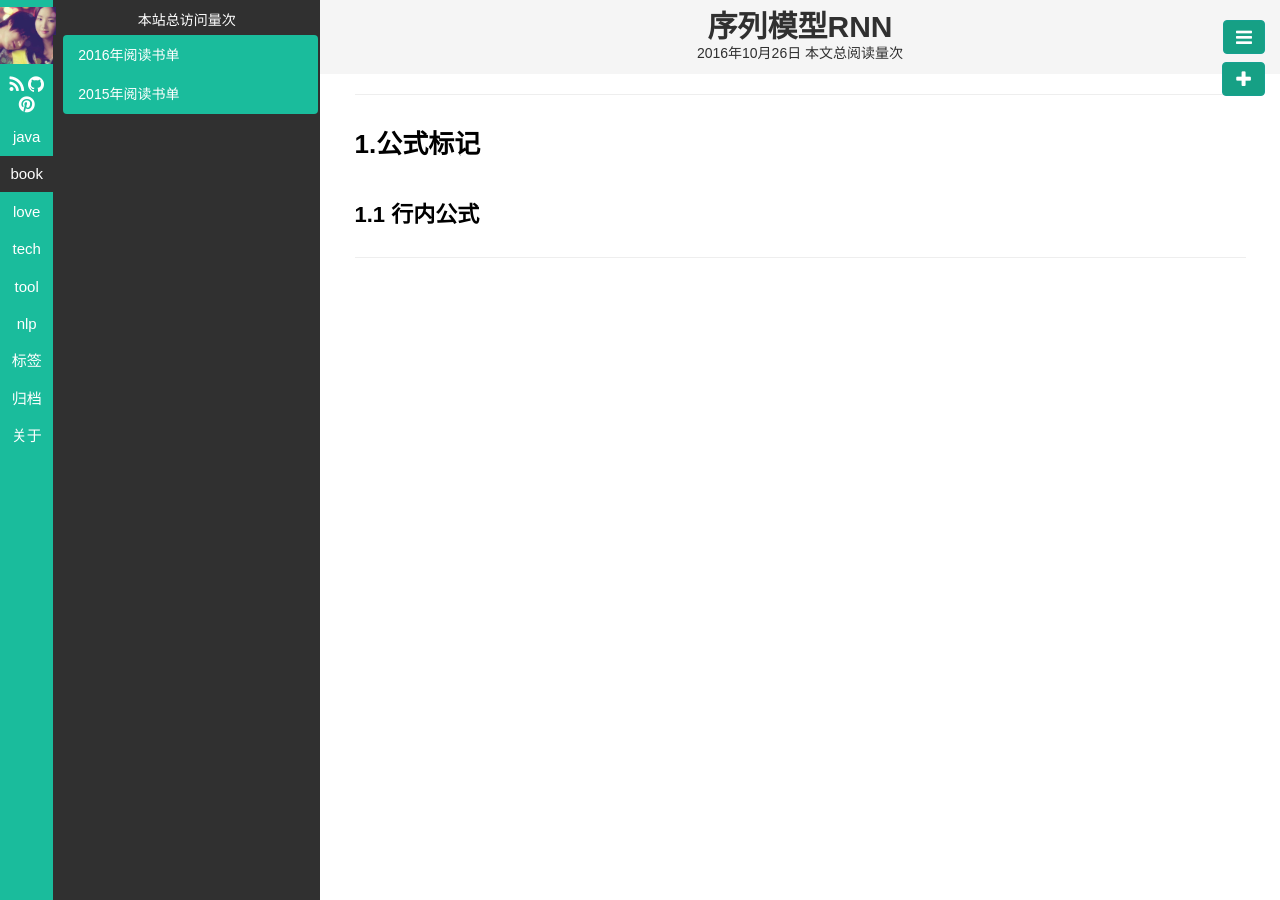
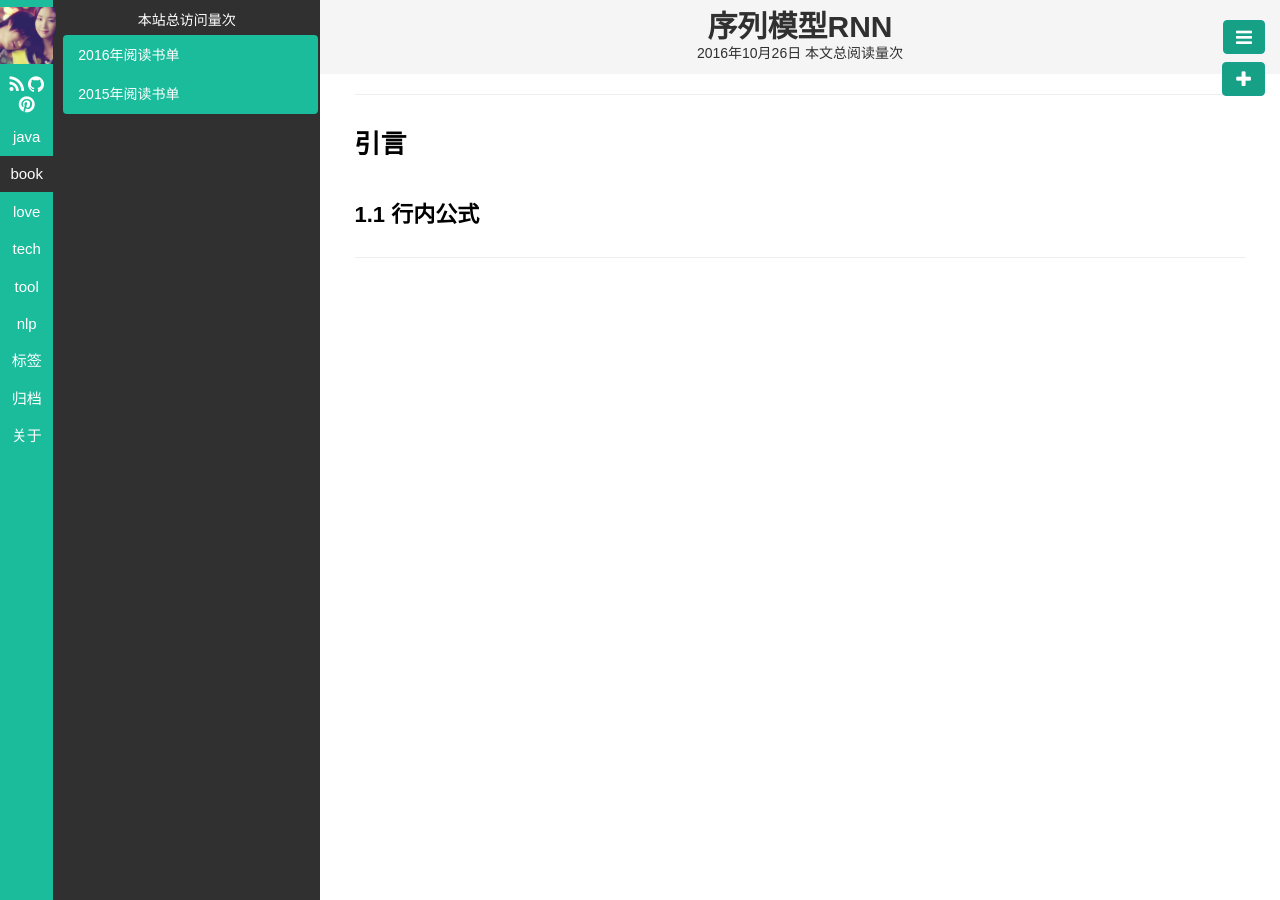
Before and after one commit to whaozl/whaozl.github.io, a Jekyll site: the page built from _posts/nlp/2016-10-26-nlp-rnn.md, in a window 1280 px wide. Built offline with Jekyll 4.4.1, drawn with Linux system fonts in a browser that asks for light colours; comment, search, counter and statistics services are not loaded.

Commit message:
修改文章乱序问题

```diff
--- a/_posts/nlp/2016-10-26-nlp-rnn.md
+++ b/_posts/nlp/2016-10-26-nlp-rnn.md
@@ -9,6 +9,10 @@ keywords:
 description:
 ---
 
-## 1.公式标记
+## 引言
+
+
+
+
 
 ### 1.1 行内公式
```
Also changed, not shown: _posts/nlp/2016-11-01-nlp-recall-precision.md (+1 -1 lines), _posts/tool/3000-01-01-tool-templet.md (+1 -1 lines).
